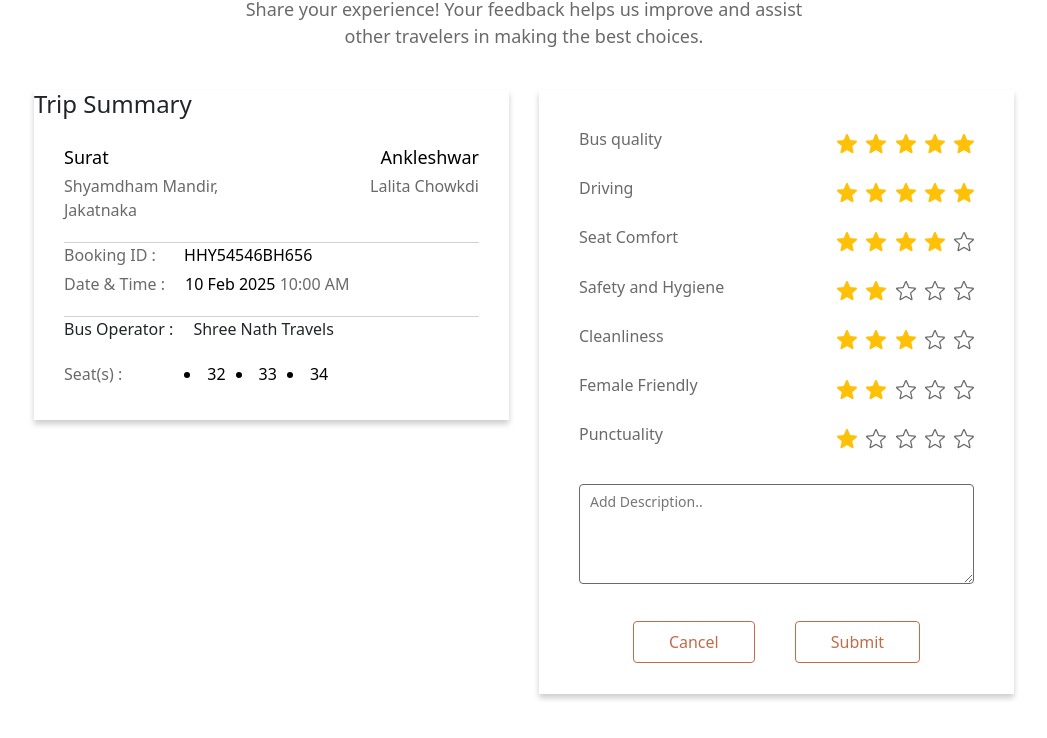
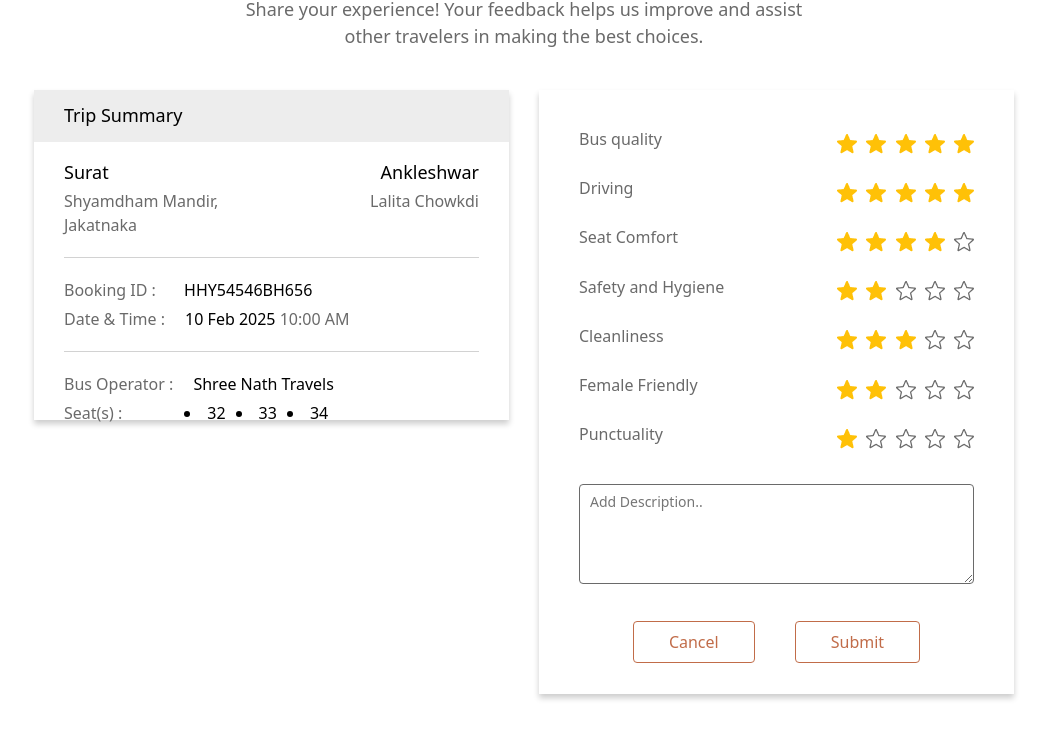
Before and after one commit to Darshh4063/Bus_booking, a plain HTML site: page J_Add-Review.html in a window 1280 px wide. Shown: the part 130-868 px from the top of the page, without its empty margins (116-1163 px from the left). Drawn offline with nearby package versions, Linux system fonts and the light colour scheme.

Commit message:
21-2-2025

```diff
--- a/J_Add-Review.html
+++ b/J_Add-Review.html
@@ -27,7 +27,7 @@
             <div class="row J_summary-rating">
 
                 <div class="col-5 J_Trip-Summary">
-                    <div class="J_ummary">
+                    <div class="J_summary">
                         <h4>Trip Summary</h4>
                     </div>
 
@@ -49,7 +49,7 @@
 
                         </div>
 
-                        <div class="J_us-operator">
+                        <div class="J_bus-operator">
                             <p class="J_operator">Bus Operator : <span>Shree Nath Travels</span></p>
 
                         </div>
--- a/css/J_Add-Review.css
+++ b/css/J_Add-Review.css
@@ -101,8 +101,8 @@ body {
     padding-bottom: 20px;
 }
 
-.J_ooking-id{
-    padding: 20px 0px 0px ;
+.J_booking-id{
+    padding: 20px 0px 0px 0px;
 }
 
 .J_booking-id p{
@@ -110,10 +110,9 @@ body {
     font-size: 16px;
     font-weight: 300;
     margin: 0 !important;
-
 }
 
-.J_booking-id p span{
+.J_booking-id span {
     color: #000000;
     font-size: 16px;
     font-weight: 400;
@@ -218,6 +217,7 @@ li::marker{
 
 .J_Description-box{
     padding-top: 10px !important;
+    padding-bottom: 40px;
 }
 
 
@@ -236,7 +236,6 @@ li::marker{
 .J_Rate-Review-btn{
     display: flex;
     justify-content: center ;
-    padding-top: 40px;
     gap: 40px;
 }
 
```
